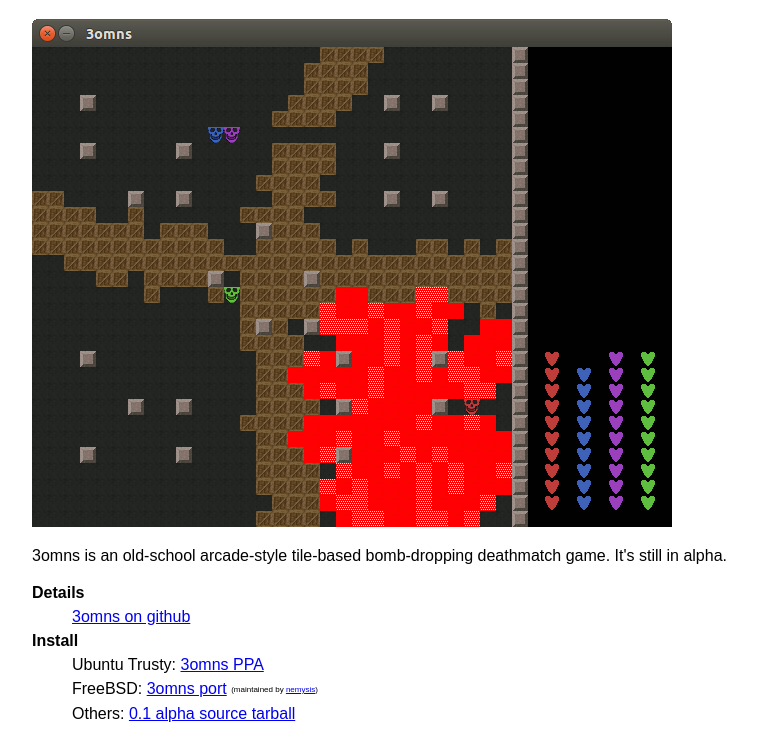
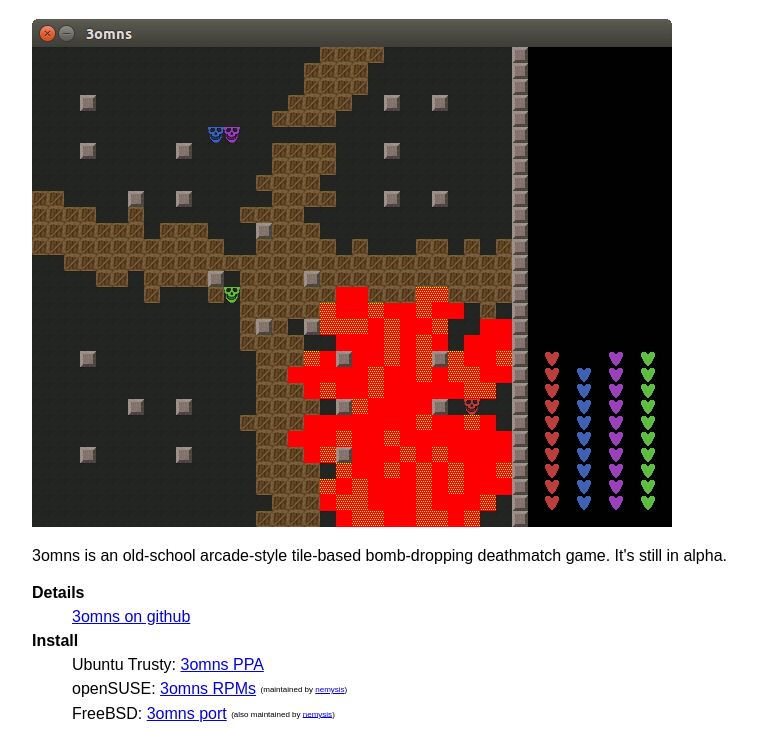
Before and after one commit to Mailaender/3omns, a plain HTML site: page index.html in a window 1280 px wide. Shown: the part 64-793 px from the top of the page, without its empty margins (258-1015 px from the left). Drawn offline with Linux system fonts and the light colour scheme.

Commit message:
Add link to openSUSE RPMs, courtesy of nemysis

```diff
--- a/index.html
+++ b/index.html
@@ -58,8 +58,13 @@
       href="https://launchpad.net/~chazomaticus/+archive/3omns">3omns PPA</a>
     </dd>
     <dd>
+      openSUSE: <a href="http://software.opensuse.org/package/3omns">3omns
+      RPMs</a> <span class="note">(maintained by <a
+      href="https://github.com/nemysis">nemysis</a>)</span>
+    </dd>
+    <dd>
       FreeBSD: <a href="http://www.freshports.org/games/3omns/">3omns port</a>
-      <span class="note">(maintained by <a
+      <span class="note">(also maintained by <a
       href="https://github.com/nemysis">nemysis</a>)</span>
     </dd>
     <dd>
```
